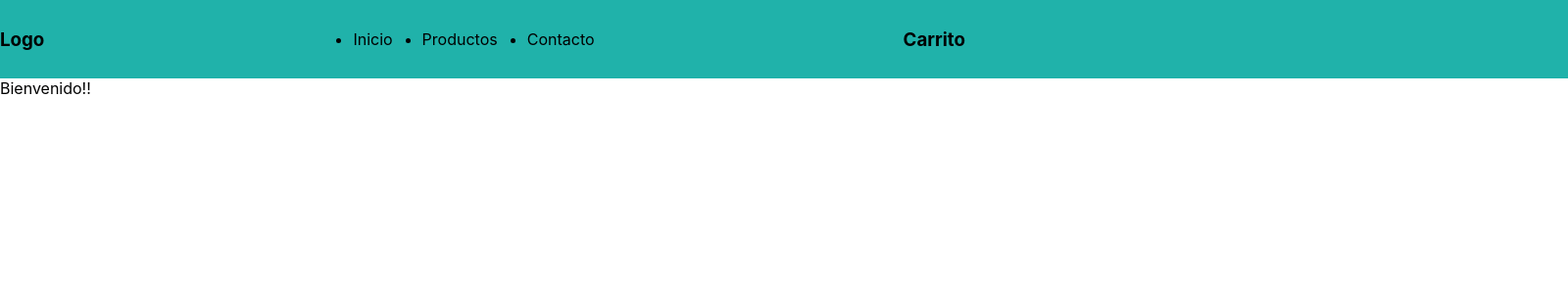
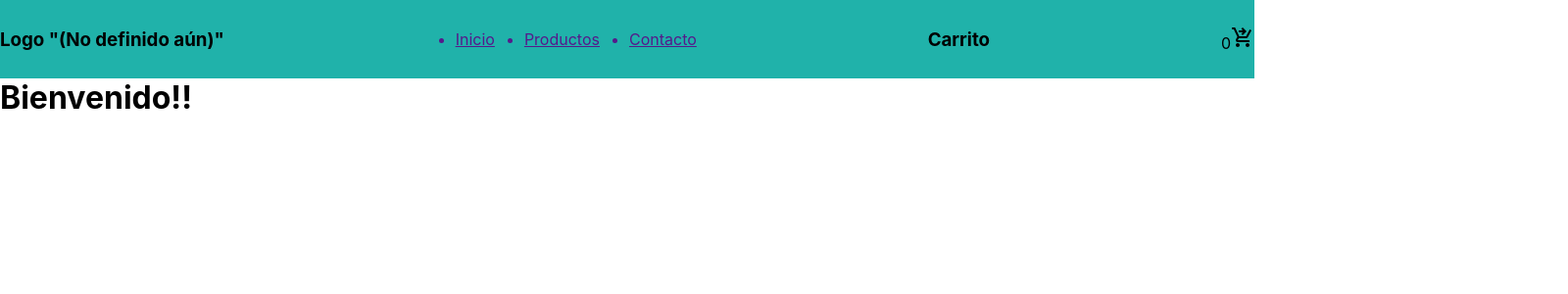
Before and after one commit to CarlosSandrin/RactJS-, a React (Create React App) app: page / in a window 1280 px wide. Shown: the top 300 px of the page at 98% size, 1600 px wide, since content can reach past the window. Built offline with nearby package versions, Linux system fonts and the light colour scheme.

Commit message:
PRE ENTREGA - CARLOS SANDRIN

```diff
--- a/src/App.js
+++ b/src/App.js
@@ -8,7 +8,7 @@ function App() {
   return (
     <div>
       <Nabvar />
-      <ItemListContainer />
+      <ItemListContainer saludar={"Bienvenido!!"} />
       <Footer />
     </div>
   );
--- a/src/Components/CartWidget/CartWidget.jsx
+++ b/src/Components/CartWidget/CartWidget.jsx
@@ -1,9 +1,12 @@
-import ShoppingCartCheckoutIcon  from "@mui/icons-material/ShoppingCartCheckout";
+import ShoppingCartCheckoutIcon from "@mui/icons-material/ShoppingCartCheckout";
 
 const CartWidget = () => {
-  return <div>
-    <svg></svg>
-    </div>;
+  return (
+    <div>
+      <span>0</span>
+      <ShoppingCartCheckoutIcon />
+    </div>
+  );
 };
 
 export default CartWidget;
--- a/src/Components/ItemListContainer/ItemListContainer.jsx
+++ b/src/Components/ItemListContainer/ItemListContainer.jsx
@@ -1,7 +1,9 @@
 
 
-const ItemListContainer = () => {
-  return <div>Bienvenido!!</div>;
+const ItemListContainer = ( {saludar} ) => {
+  return <div>
+    <h1>{saludar}</h1>
+    </div>;
 
 };
 
--- a/src/Components/Navbar/Navbar.jsx
+++ b/src/Components/Navbar/Navbar.jsx
@@ -1,14 +1,20 @@
-import "./Navbar.css";
+import styles from "./Navbar.module.css";
 import CartWidget from "../CartWidget/CartWidget";
 
 const Nabvar = () => {
   return (
-    <div className="container-navbar">
-      <h3>Logo</h3>
-      <ul className="container-list">
-        <li>Inicio</li>
-        <li>Productos</li>
-        <li>Contacto</li>
+    <div className={styles.containerNavbar}>
+      <h3>Logo "(No definido aún)"</h3>
+      <ul className={styles.containerList}>
+        <a href="">
+          <li>Inicio</li>
+        </a>
+        <a href="">
+          <li>Productos</li>
+        </a>
+        <a href="">
+          <li>Contacto</li>
+        </a>
       </ul>
       <h3>Carrito</h3>
       <CartWidget />
--- a/src/Components/Navbar/Navbar.css
+++ b/src/Components/Navbar/Navbar.module.css
@@ -1,5 +1,5 @@
-.container-navbar {
-  width: 100em;
+.containerNavbar {
+  width: 100%;
   height: 10vh;
   background-color: lightseagreen;
   display: flex;
@@ -7,7 +7,7 @@
   justify-content: space-between;
 }
 
-.container-list {
+.containerList {
   display: flex;
   justify-content: space-evenly;
   align-items: center;
```
